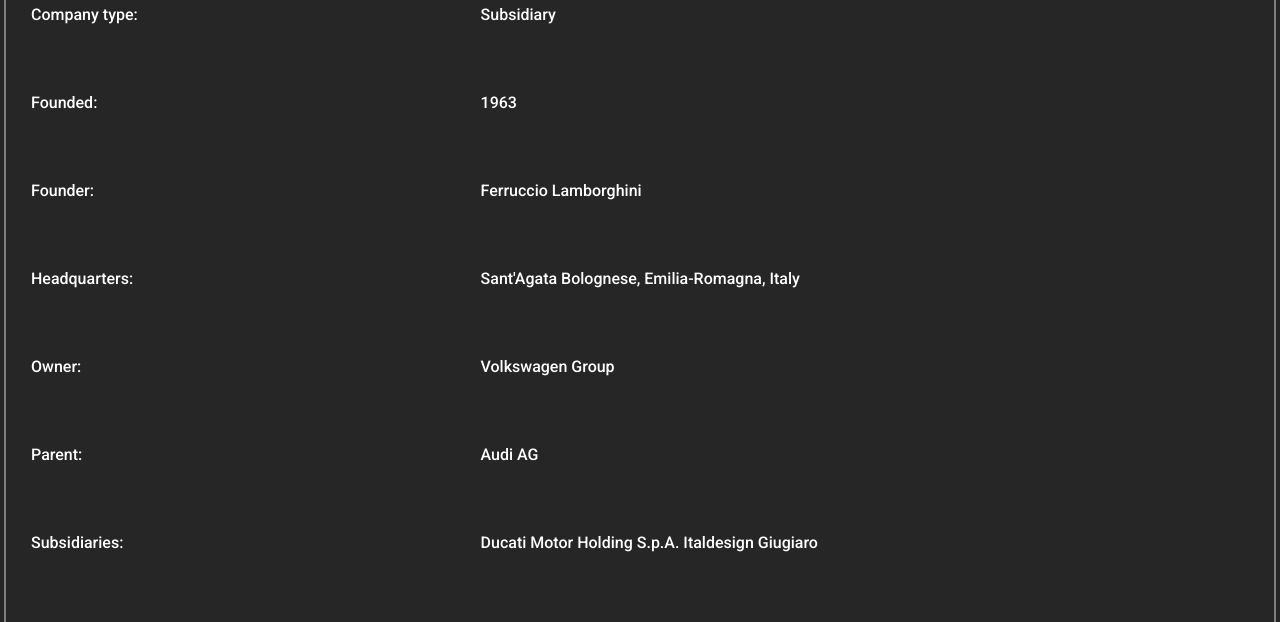
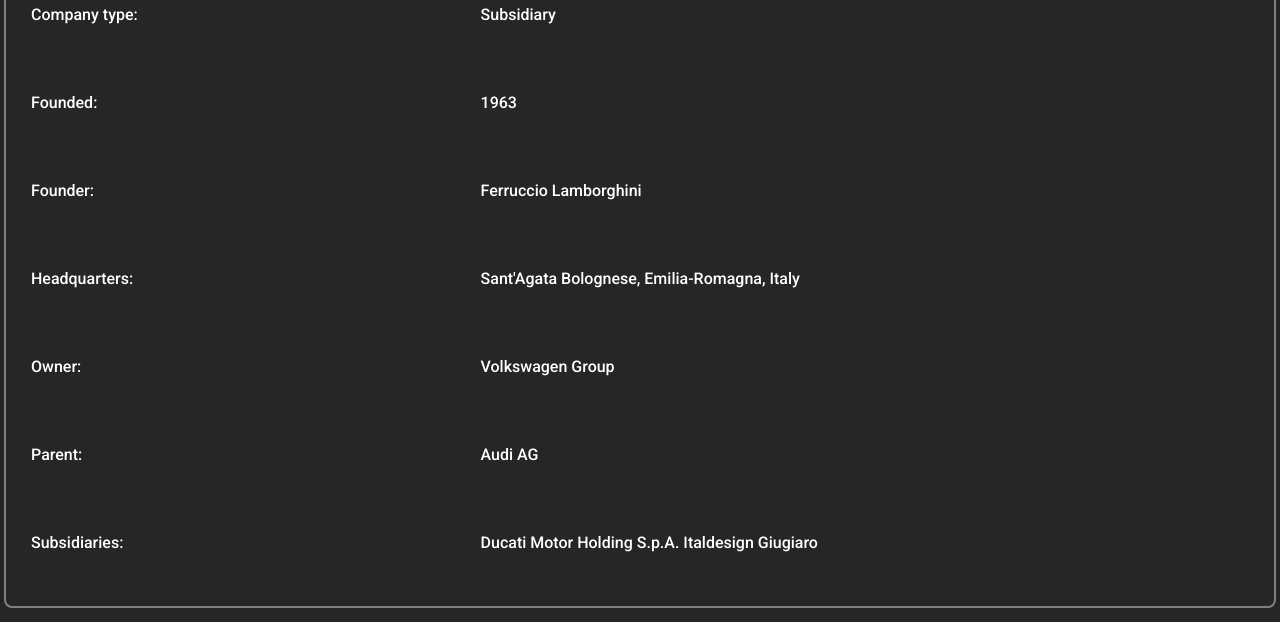
Before and after one commit to Picondx/picondx.github.io, a plain HTML site: page index.html in a window 1280 px wide. Shown: the part 178-800 px from the top of the page. Drawn offline with Linux system fonts and the light colour scheme; a web font is replaced by a local one.

Commit message:
Update index.html

```diff
--- a/index.html
+++ b/index.html
@@ -48,7 +48,7 @@
             display: grid;
             /* border: 1px solid; */
             grid-template-columns: auto auto;
-            grid-template-rows: 6vh 6vh 6vh 6vh 6vh 6vh 6vh 6vh 6vh 6vh 6vh 6vh 6vh;
+            grid-template-rows: 6vh 6vh 6vh 6vh 6vh 6vh 6vh 6vh;
             margin: 10px;
             margin-top: 0px;
             padding: 15px;
```
